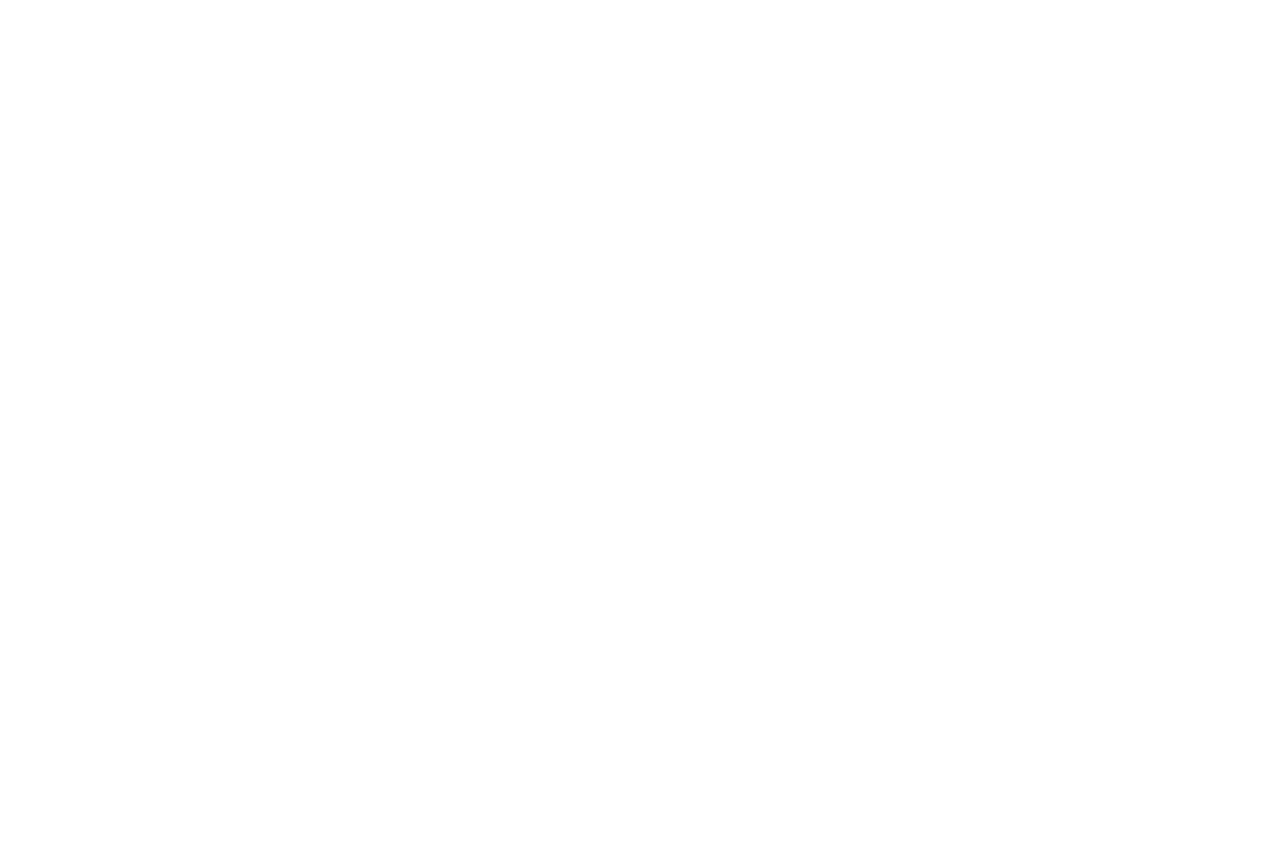
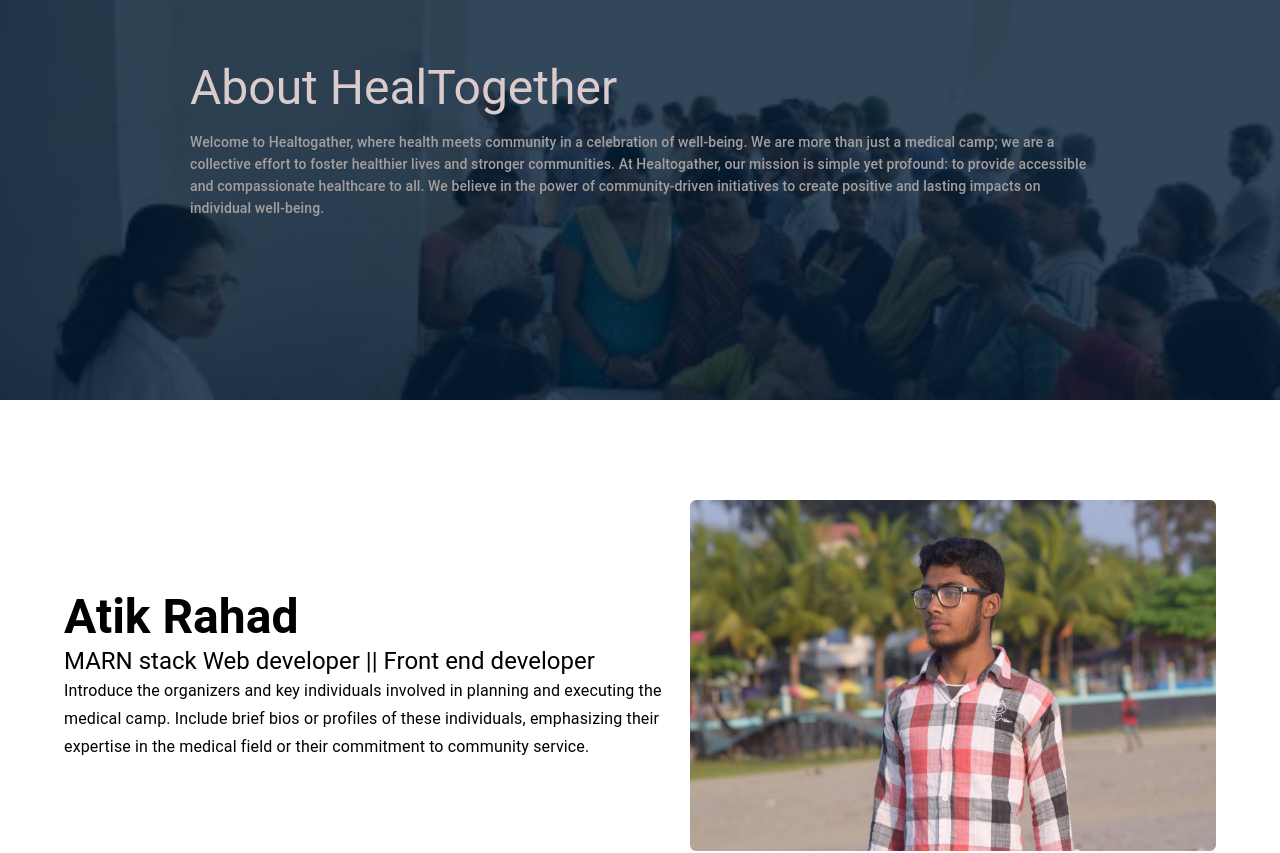
Before and after one commit to atikrahad/medical-camp-management-clientside, a React (Vite) app: page /about in a window 1280 px wide. Before the commit this address had no page. Shown: the part 120-973 px from the top of the page. Before the commit the page ends 800 px from the top, so only its background shows below. Built offline with nearby package versions, Linux system fonts and the light colour scheme.

Commit message:
adding banner and organiger section in about page

```diff
--- /dev/null
+++ b/src/Pages/About/About.jsx
@@ -0,0 +1,14 @@
+import Banner from "./components/Banner";
+import Organize from "./components/Organize";
+
+
+const About = () => {
+    return (
+        <div>
+            <Banner></Banner>
+            <Organize></Organize>
+        </div>
+    );
+};
+
+export default About;
--- /dev/null
+++ b/src/Pages/About/components/Banner.jsx
@@ -0,0 +1,24 @@
+import { Grid, Stack, Typography } from "@mui/material";
+import img from "../../../assets/about/DSC_0140-450x300.jpg";
+
+const Banner = () => {
+  return (
+    <Grid
+      sx={{
+        background: `linear-gradient(to bottom, rgba(0, 25, 50, .8), rgba(0, 25, 50, .8)), url(${img})`,
+        backgroundSize: "cover",
+        display: "flex",
+        alignItems: "center",
+        justifyContent: "center",
+
+      }}
+    >
+      <Stack spacing={2} sx={{maxWidth:"md", py: "180px", margin: 'auto'}} >
+        <Typography color="#DACCCC" variant="h3">About HealTogether</Typography>
+        <Typography color="#A49E9E" variant="subtitle2">Welcome to Healtogather, where health meets community in a celebration of well-being. We are more than just a medical camp; we are a collective effort to foster healthier lives and stronger communities. At Healtogather, our mission is simple yet profound: to provide accessible and compassionate healthcare to all. We believe in the power of community-driven initiatives to create positive and lasting impacts on individual well-being.</Typography>
+      </Stack>
+    </Grid>
+  );
+};
+
+export default Banner;
--- /dev/null
+++ b/src/Pages/About/components/Organize.jsx
@@ -0,0 +1,30 @@
+import { Container, Grid, Stack, Typography } from "@mui/material";
+import img from "../../../assets/about/28698719_608489529499785_778988473233943968_o.jpg"
+
+const Organize = () => {
+  return (
+    <div>
+      <Container
+        sx={{
+          display: "flex",
+          flexDirection: {xs:"column", md: "row"},
+          justifyContent: "space-between",
+          alignItems: "center",
+          py: '100px',
+          gap: "20px"
+        }}
+      >
+        <Grid>
+            <Typography sx={{fontWeight: "700"}} variant="h3">Atik Rahad</Typography>
+            <Typography variant="h5">MARN stack Web developer || Front end developer</Typography>
+            <Typography variant="subtitle1">Introduce the organizers and key individuals involved in planning and executing the medical camp. Include brief bios or profiles of these individuals, emphasizing their expertise in the medical field or their commitment to community service.</Typography>
+        </Grid>
+        <Stack>
+            <img src={img} className="rounded-md" alt="" />
+        </Stack>
+      </Container>
+    </div>
+  );
+};
+
+export default Organize;
--- a/src/Router/Router.jsx
+++ b/src/Router/Router.jsx
@@ -6,6 +6,7 @@ import Homelayout from "../Layouts/Homelayout";
 import Home from "../Pages/Home/Home";
 import Register from "../Pages/Register";
 import Login from "../Pages/Login";
+import About from "../Pages/About/About";
 
   const router = createBrowserRouter([
     {
@@ -15,6 +16,10 @@ import Login from "../Pages/Login";
         {
             index: true,
             element: <Home></Home>
+        },
+        {
+          path: 'about',
+          element: <About></About>
         }
       ]
     },
```
Also changed, not shown: src/assets/about/28698719_608489529499785_778988473233943968_o.jpg (added), src/assets/about/DSC_0140-450x300.jpg (added).
